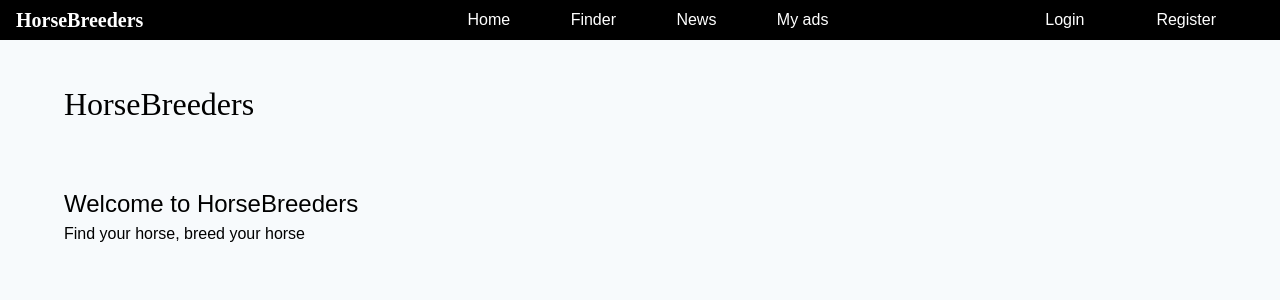
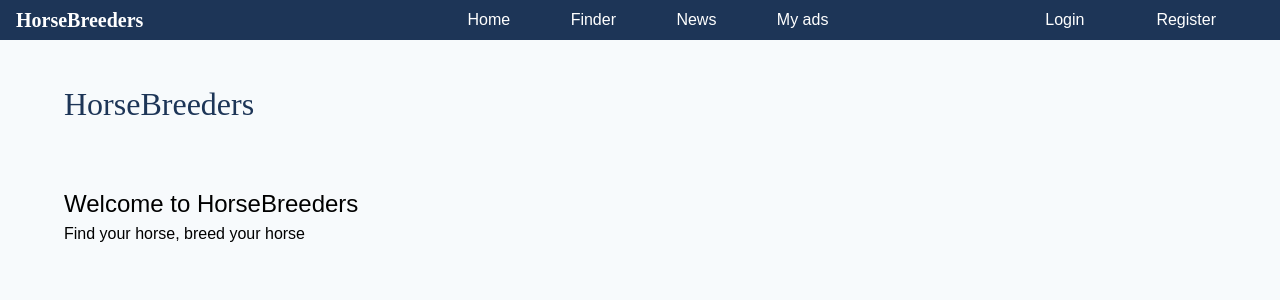
Before and after one commit to Adr1GR/HorseBreeders, a React (Create React App) app: page / in a window 1280 px wide. Shown: the top 300 px of the page. Built offline with nearby package versions, Linux system fonts and the light colour scheme.

Commit message:
Small updates and css changes

```diff
--- a/public/index.html
+++ b/public/index.html
@@ -2,7 +2,7 @@
 <html lang="en">
   <head>
     <meta charset="utf-8" />
-    <link rel="icon" href="%PUBLIC_URL%/favicon.ico" />
+    <link rel="icon" href="%PUBLIC_URL%/icon.ico" />
     <meta name="viewport" content="width=device-width, initial-scale=1" />
     <meta name="theme-color" content="#000000" />
     <meta
@@ -24,7 +24,7 @@
       work correctly both with client-side routing and a non-root public URL.
       Learn how to configure a non-root public URL by running `npm run build`.
     -->
-    <title>React App</title>
+    <title>HorseBreeders</title>
   </head>
   <body>
     <noscript>You need to enable JavaScript to run this app.</noscript>
--- a/src/components/Horses/HorseCard.jsx
+++ b/src/components/Horses/HorseCard.jsx
@@ -24,7 +24,7 @@ const HorseCard = ({ horse }) => {
             }}
           />
           <Heading mt={2}>
-            <Text className="title">{horse.name}</Text>
+            <Text className="title-font">{horse.name}</Text>
           </Heading>
           <Text>Breed: {horse.breed}</Text>
           <Text>Age: {horse.age}</Text>
--- a/src/components/Horses/List.jsx
+++ b/src/components/Horses/List.jsx
@@ -15,7 +15,7 @@ const List = () => {
   const [ownerFilter, setOwnerFilter] = useState("");
   const [stablesFilter, setStablesFilter] = useState([]);
   const [currentPage, setCurrentPage] = useState(1);
-  const [itemsPerPage, setItemsPerPage] = useState(21);
+  const [itemsPerPage, setItemsPerPage] = useState(20);
 
   const [isOpen, setIsOpen] = useState(false);
   const menuRef = useRef();
@@ -138,7 +138,7 @@ const List = () => {
     return (
       <Flex justifyContent="center" alignItems="center" mt="20%">
         <img
-          width={"5%"}
+          width={["10%", "10%", "5%"]}
           src="https://media1.giphy.com/media/v1.Y2lkPTc5MGI3NjExZWM5OGM2MjVjMTM2NGNkNjk0ZDMxMmMxMmNkMmNkM2M4YmIyNmRhNSZlcD12MV9pbnRlcm5hbF9naWZzX2dpZklkJmN0PXM/sUaclfFkOtvm0vGNGf/giphy.gif"
           alt="Loading..."
         />
@@ -157,7 +157,7 @@ const List = () => {
 
   return (
     <Box p={3}>
-      <Text className="title" mb={"2%"} fontSize={32}>
+      <Text className="title-font title-color" mb={"2%"} fontSize={32}>
         Horse List
       </Text>
 
@@ -168,7 +168,7 @@ const List = () => {
             onClick={toggleMenu}
             width={["100%", "50%", "33.33%"]}
             p={2}
-            bg="black"
+            bg={"#1D3557"}
             color="white"
             fontSize={16}
             fontWeight="bold"
--- a/src/components/Menus/Navbar.jsx
+++ b/src/components/Menus/Navbar.jsx
@@ -35,9 +35,9 @@ export default function NavBar() {
   return (
     <>
       {!isOpen && (
-        <Flex color="white" bg="black" alignItems="center" height={[40, 40, 40]}>
+        <Flex color="white" bg={"#1D3557"} alignItems="center" height={[40, 40, 40]}>
           <Link
-            className="title"
+            className="title-font"
             fontSize={20}
             width={1 / 3}
             ml={3}
@@ -132,7 +132,7 @@ export default function NavBar() {
         <Box
           color="white"
           p={2}
-          bg="black"
+          bg={"#1D3557"}
           display={["block", "none", "none"]}
         >
           <Flex flexDirection="column">
--- a/src/index.css
+++ b/src/index.css
@@ -5,6 +5,7 @@
 :root {
     --font-sans: 'Manrope', medium, sans-serif;
     --font-titles: 'PP Hatton', serif;
+    --title-color: #1D3557;
 }
 
 body {
@@ -12,6 +13,10 @@ body {
     background-color: #f7fafc;
 }
 
-.title {
+.title-font {
     font-family: var(--font-titles);
 }
+
+.title-color {
+    color: var(--title-color);
+}
--- a/src/pages/Home.jsx
+++ b/src/pages/Home.jsx
@@ -4,7 +4,7 @@ import { Text } from "rebass";
 const Home = () => {
   return (
     <>
-      <Text className="title" mb={"5%"} fontSize={32}>
+      <Text className="title-font title-color" mb={"5%"} fontSize={32}>
         HorseBreeders
       </Text>
       <Text fontSize={24}>Welcome to HorseBreeders</Text>
```
Also changed, not shown: 1 other file (tests, documents, lock files or other folders).
